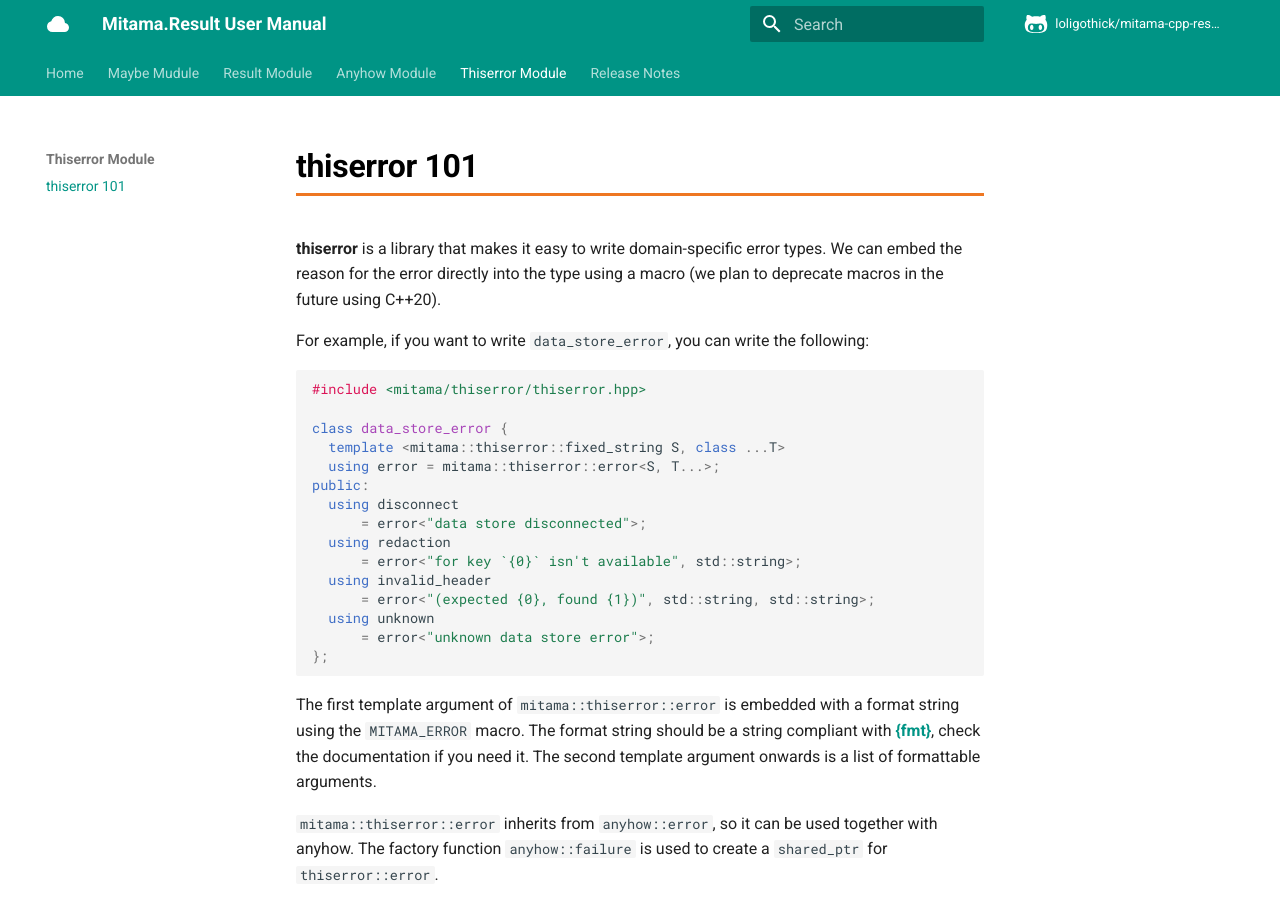
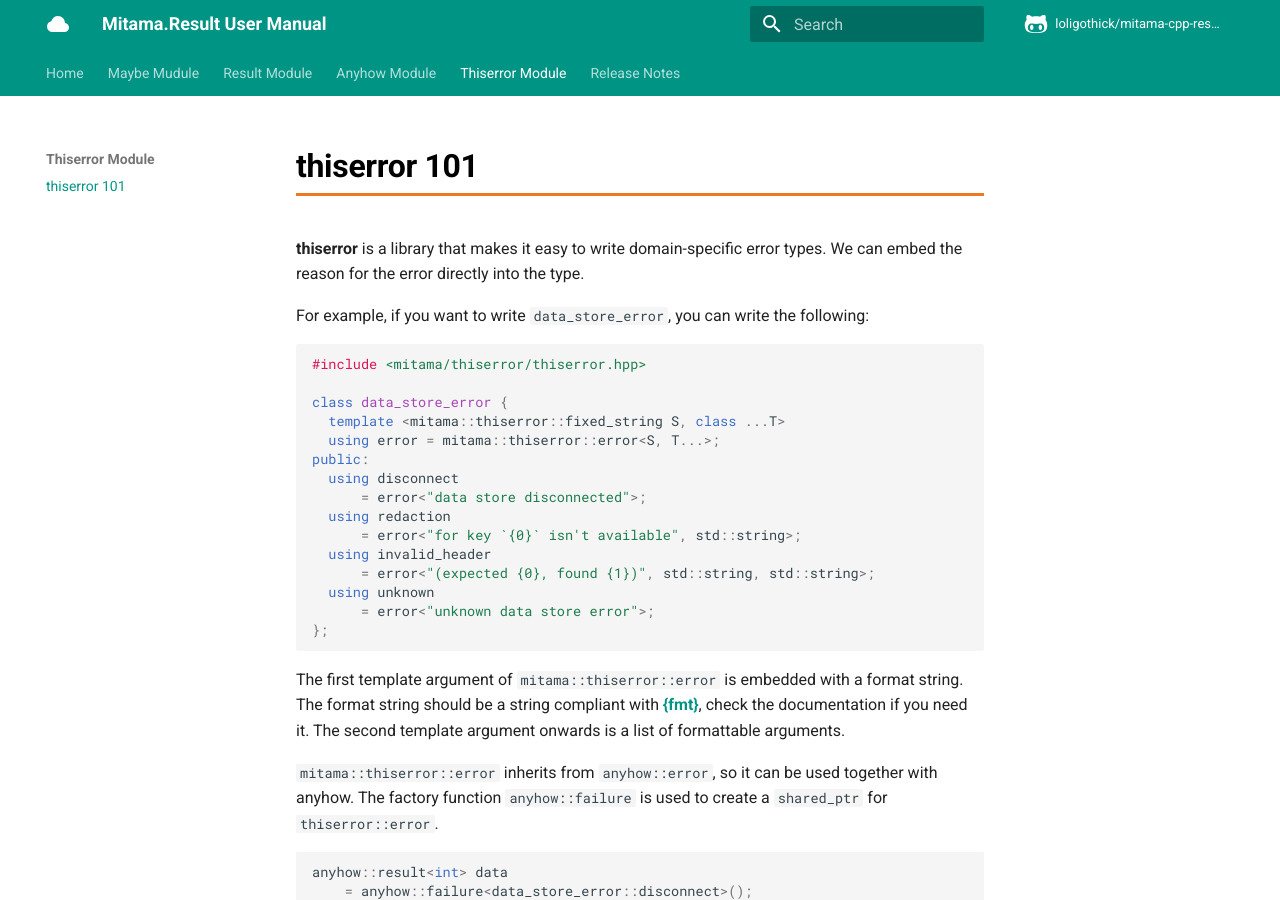
Before and after one commit to loliGothicK/mitama-cpp-result, an MkDocs documentation site: the page built from docs/docs/thiserror/thiserror.md, in a window 1280 px wide and 900 px high. Built offline with MkDocs 1.6.1 and Material for MkDocs 9.7.7, drawn with Linux system fonts in a browser that asks for light colours; nearby versions of some CDN libraries; comment, search, counter and statistics services are not loaded.

Commit message:
Tweak thiserror doc

````diff
--- a/docs/docs/thiserror/thiserror.md
+++ b/docs/docs/thiserror/thiserror.md
@@ -1,7 +1,7 @@
 # thiserror 101
 
 **thiserror** is a library that makes it easy to write domain-specific error types.
-We can embed the reason for the error directly into the type using a macro (we plan to deprecate macros in the future using C++20).
+We can embed the reason for the error directly into the type.
 
 For example, if you want to write `data_store_error`, you can write the following:
 
@@ -23,7 +23,7 @@ public:
 };
 ```
 
-The first template argument of `mitama::thiserror::error` is embedded with a format string using the `MITAMA_ERROR` macro.
+The first template argument of `mitama::thiserror::error` is embedded with a format string.
 The format string should be a string compliant with [**{fmt}**](https://github.com/fmtlib/fmt), check the documentation if you need it.
 The second template argument onwards is a list of formattable arguments.
 
````
